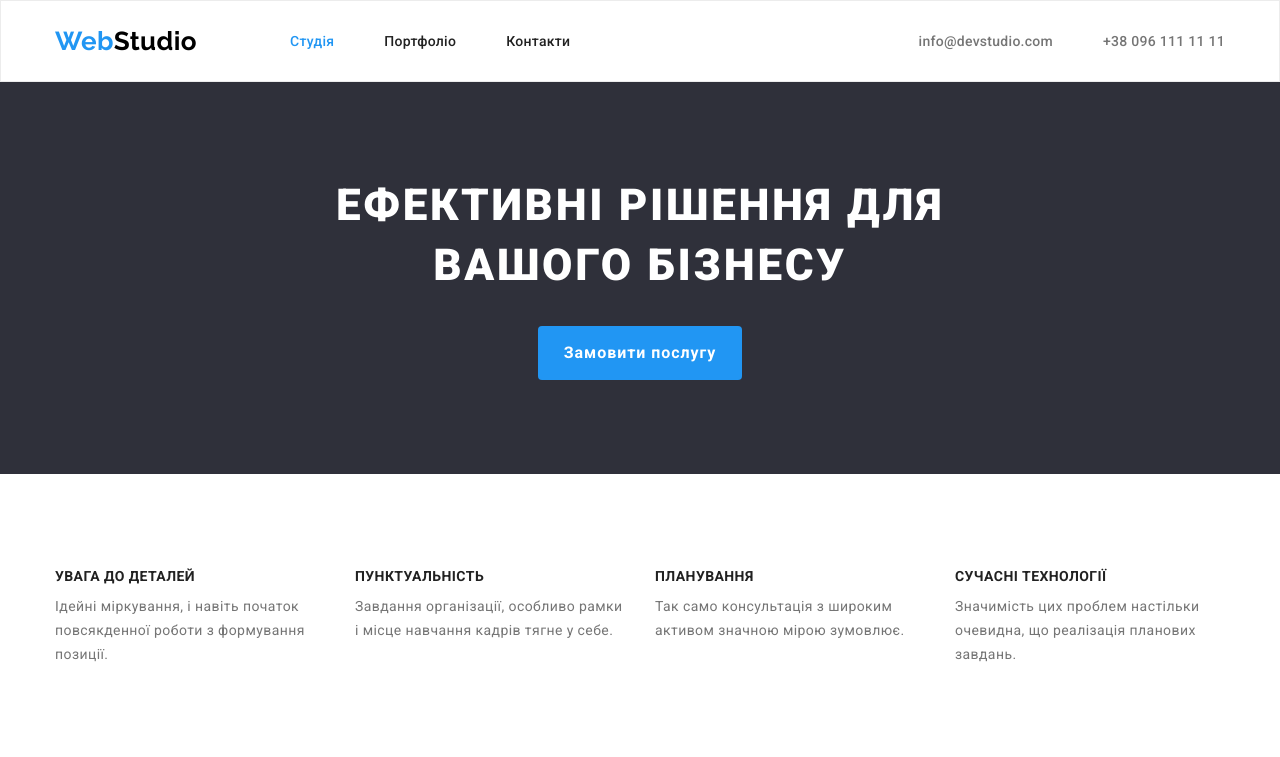
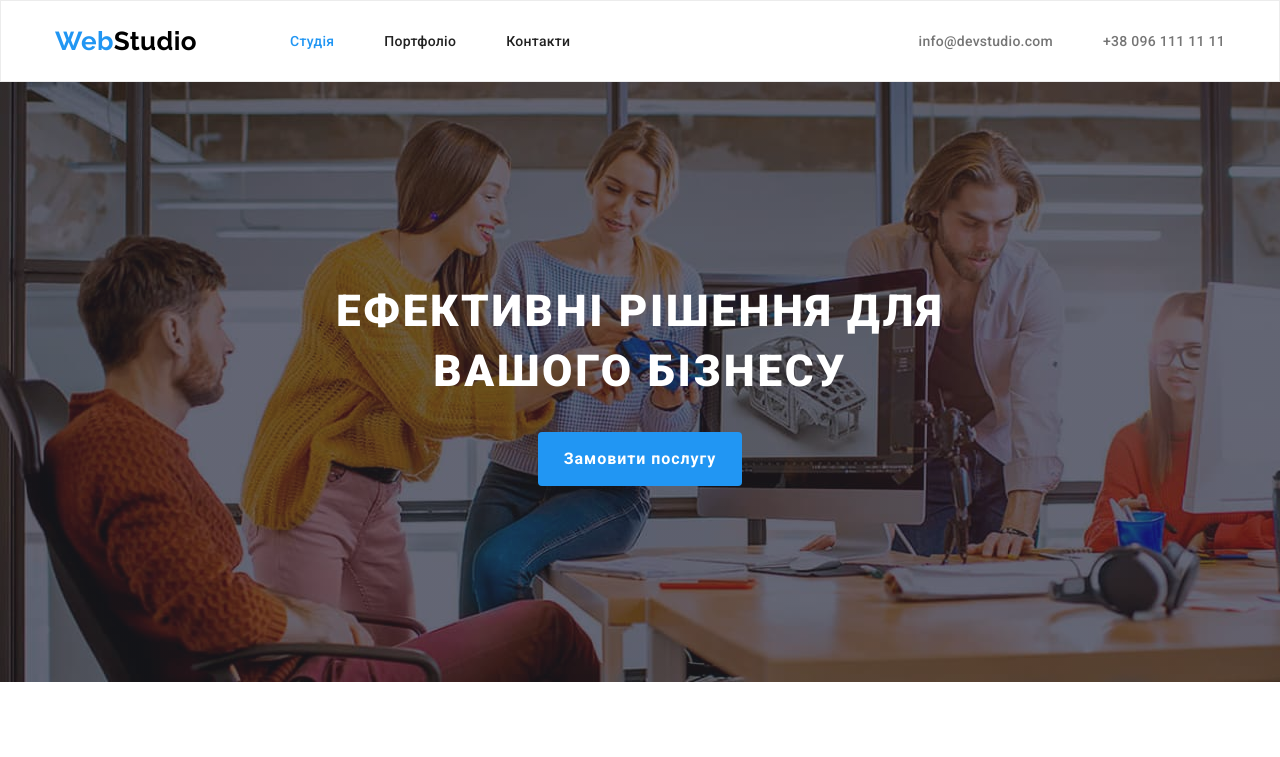
Before and after one commit to andriitomilov/html-hw-01, a plain HTML site: page index.html in a window 1280 px wide. Shown: the top 757 px of the page. Drawn offline with nearby package versions, Linux system fonts and the light colour scheme.

Commit message:
done overlay background

```diff
--- a/css/styles.css
+++ b/css/styles.css
@@ -5,6 +5,8 @@
   --primary-bg-color: #ffffff;
   --secondary-bg-color: #2f303a;
   --tertiary-bg-color: #f5f4fa;
+
+  --hero-bg-color: rgba(196, 196, 196, 1);
 
   --accent-color: #2196f3;
 
@@ -167,8 +169,24 @@ img {
 
 /* ---------------------------- HERO ------------------------- */
 .hero {
-  background-color: var(--secondary-bg-color);
+  background-color: var(--hero-bg-color);
   text-align: center;
+}
+
+.hero__overlay {
+  padding-top: 200px;
+  padding-bottom: 200px;
+  margin-left: auto;
+  margin-right: auto;
+  max-width: 1600px;
+  height: 600px;
+
+  background-image: linear-gradient(
+      to right,
+      rgba(47, 48, 58, 0.4),
+      rgba(47, 48, 58, 0.4)
+    ),
+    url(../images/hero-bg.jpg);
 }
 .hero__title {
   font-weight: 900;
@@ -308,15 +326,12 @@ img {
   display: flex;
   flex-wrap: wrap;
   gap: var(--card-set-gap);
-
-
 }
 
 .portfolio-list__item {
   flex-basis: calc((100% - (var(--card-set-gap) * 2)) / 3);
 
   background: #ffffff;
-
 }
 
 .portfolio-list__content {
--- a/index.html
+++ b/index.html
@@ -55,13 +55,17 @@
     </header>
 
     <main>
-      <section class="hero section">
-        <div class="container">
-          <h1 class="hero__title">
-            Ефективні рішення для <br />
-            вашого бізнесу
-          </h1>
-          <button class="btn hero__btn" type="button">Замовити послугу</button>
+      <section class="hero">
+        <div class="hero__overlay">
+          <div class="container">
+            <h1 class="hero__title">
+              Ефективні рішення для <br />
+              вашого бізнесу
+            </h1>
+            <button class="btn hero__btn" type="button">
+              Замовити послугу
+            </button>
+          </div>
         </div>
       </section>
 
```
Also changed, not shown: images/hero-bg.jpg (added).
